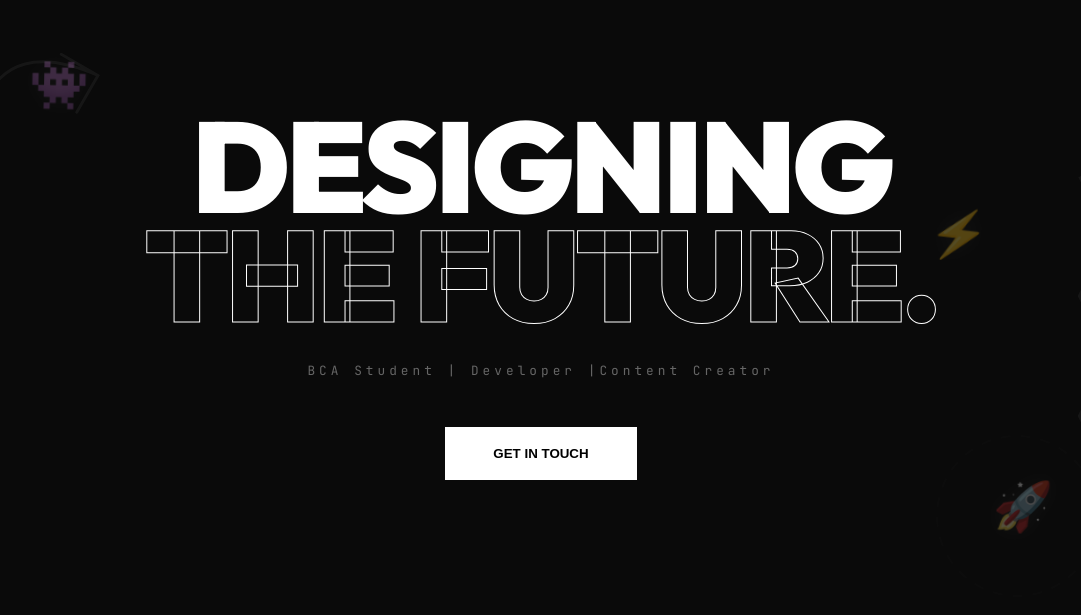
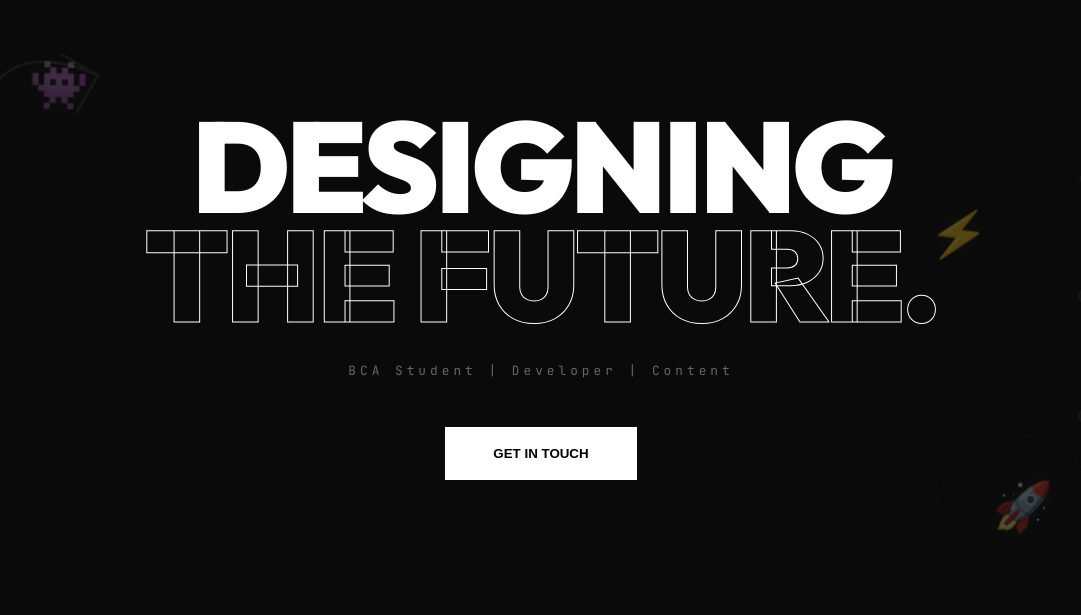
Before and after one commit to 25bcae56-stack/my-portfolio, a Flask app: page / in a window 1280 px wide. Shown: the part 104-719 px from the top of the page, without its empty margins (99-1180 px from the left). Run offline with Flask 3, Linux system fonts and the light colour scheme; data that the repository does not hold is empty.

Commit message:
Auto-sync: 2026-03-27 20:45:38

```diff
--- a/templates/index.html
+++ b/templates/index.html
@@ -47,7 +47,7 @@
     <header class="hero">
         <div class="hero-content">
             <h1 class="display-text reveal-up">DESIGNING<br><span class="outline">THE FUTURE.</span></h1>
-            <p class="hero-sub reveal-up">BCA Student | Developer |Content Creator</p>
+            <p class="hero-sub reveal-up">BCA Student | Developer | Content</p>
             <button class="btn-primary reveal-up" onclick="document.getElementById('contact').scrollIntoView()">GET IN TOUCH</button>
         </div>
         <div class="sticker s1">👾</div>
```
